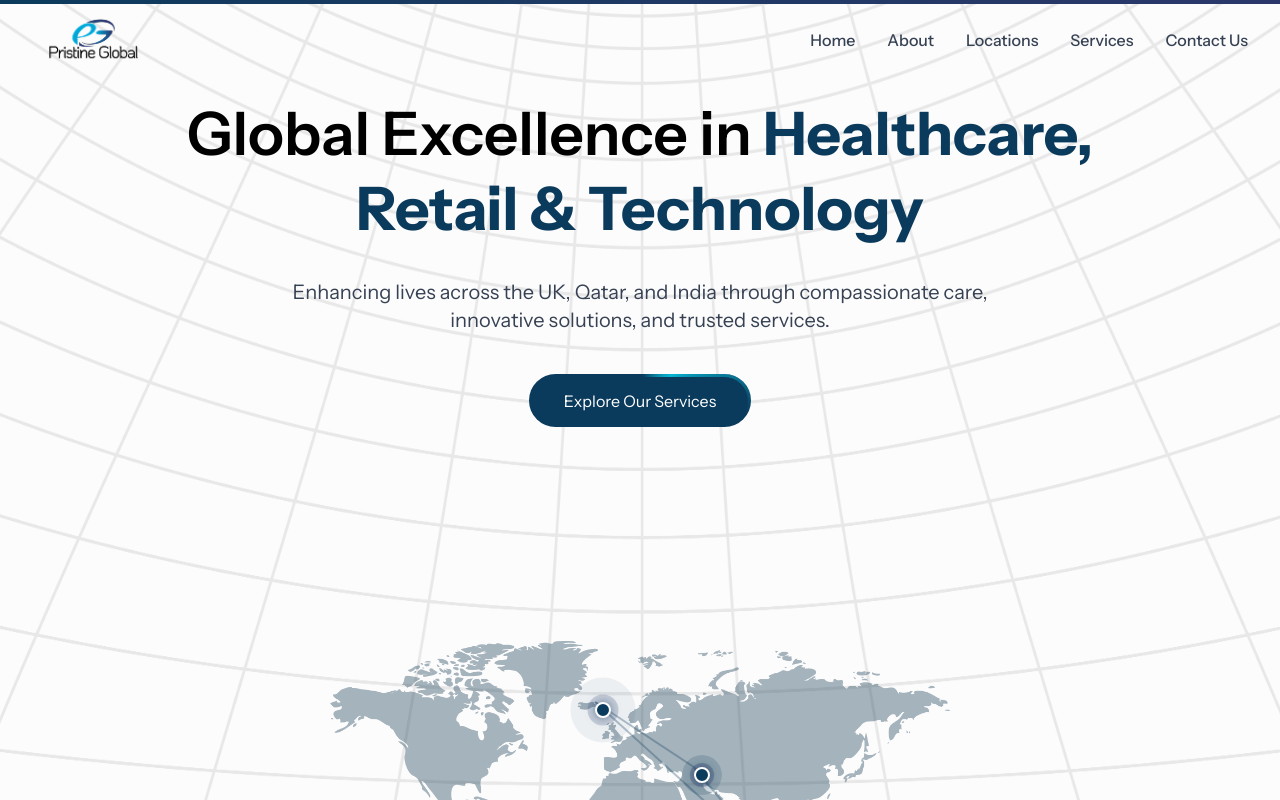
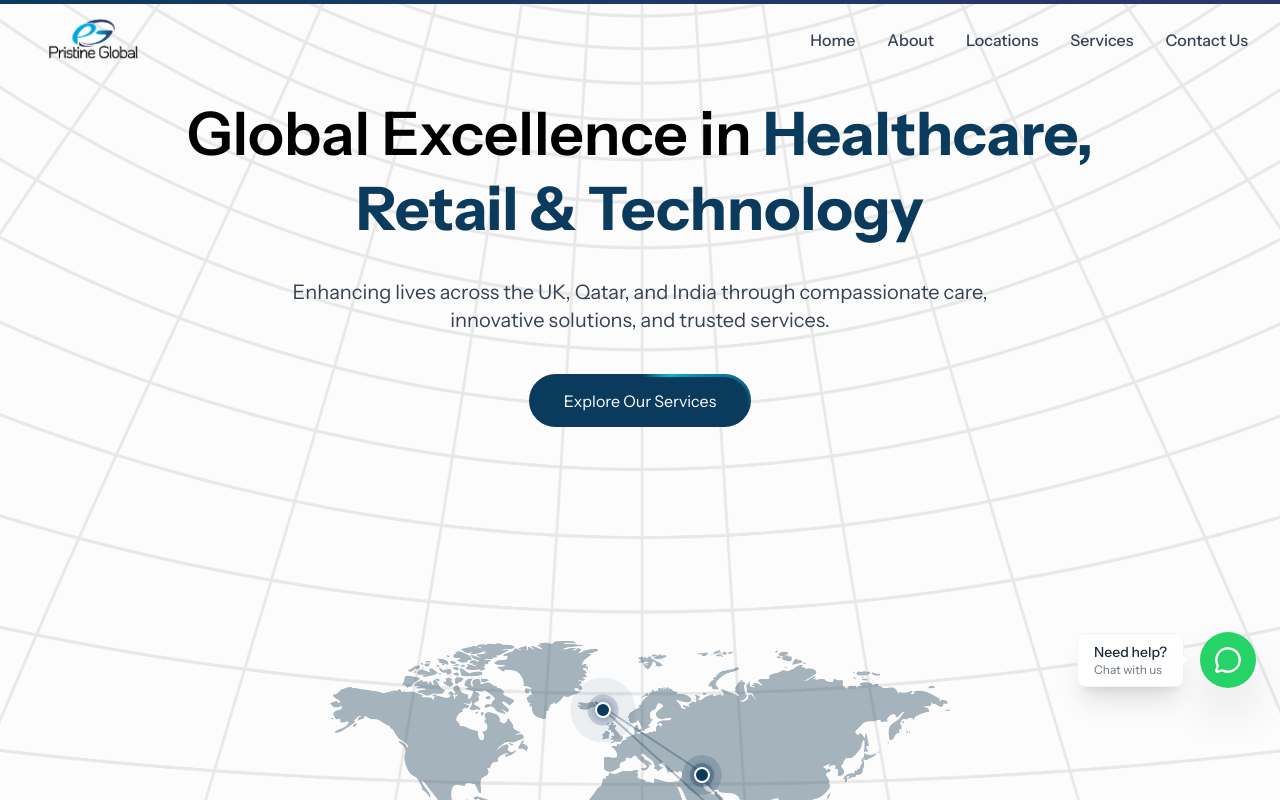
Before and after one commit to sfwnmuhd/PristineGlobal, a React (Vite) app: page / in a window 1280 px wide. Shown: the top 800 px of the page. Built offline with nearby package versions, Linux system fonts and the light colour scheme.

Commit message:
floating whatsapp button added

```diff
--- a/src/App.jsx
+++ b/src/App.jsx
@@ -10,6 +10,7 @@ import CallToActionSection from './components/CallToActionSection'
 import Footer from './components/Footer'
 import ScrollProgressIndicator from './components/ScrollProgressIndicator'
 import BackToTop from './components/BackToTop'
+import FloatingWhatsApp from './components/FloatingWhatsApp'
 
 
 
@@ -37,6 +38,7 @@ const App = () => {
       </section>
       <Footer />
       <BackToTop />
+      <FloatingWhatsApp />
     </div>
   )
 }
--- /dev/null
+++ b/src/components/FloatingWhatsApp.jsx
@@ -0,0 +1,95 @@
+import { useState } from 'react'
+import { motion, AnimatePresence } from 'framer-motion'
+import { MessageCircle, X } from 'lucide-react'
+
+const FloatingWhatsApp = () => {
+  const [showChatView, setShowChatView] = useState(false)
+
+  const handleWhatsAppClick = () => {
+    if (showChatView) {
+      window.open('https://wa.me/97477651525', '_blank')
+    } else {
+      setShowChatView(true)
+    }
+  }
+
+  return (
+    <div className='fixed bottom-4 right-4 sm:bottom-28 sm:right-6 z-50'>
+      <AnimatePresence>
+        {showChatView && (
+          <motion.div
+            initial={{ opacity: 0, scale: 0.8, x: 20 }}
+            animate={{ opacity: 1, scale: 1, x: 0 }}
+            exit={{ opacity: 0, scale: 0.8, x: 20 }}
+            transition={{ duration: 0.3 }}
+            className='mb-4 mr-2'
+          >
+            <div className='bg-white rounded-2xl shadow-2xl p-4 max-w-xs border border-gray-100 relative'>
+              <button
+                onClick={() => setShowChatView(false)}
+                className='absolute top-2 right-2 text-gray-400 hover:text-gray-600 transition-colors'
+              >
+                <X className='w-4 h-4' />
+              </button>
+
+              <div className='flex items-center space-x-3 mb-3'>
+                <div className='w-10 h-10 bg-[#25D366] rounded-full flex items-center justify-center'>
+                  <MessageCircle className='w-5 h-5 text-white' />
+                </div>
+                <div>
+                  <h4 className='font-semibold text-gray-800 text-sm'>Need Help?</h4>
+                  <p className='text-xs text-gray-500'>We're here to assist you</p>
+                </div>
+              </div>
+
+              <p className='text-sm text-gray-600 mb-4'>
+                Chat with us for instant support and get your questions answered quickly.
+              </p>
+
+              <motion.button
+                whileHover={{ scale: 1.02 }}
+                whileTap={{ scale: 0.98 }}
+                onClick={handleWhatsAppClick}
+                className='w-full bg-[#25D366] text-white font-medium py-2 px-4 rounded-xl hover:bg-[#20c157] transition-colors duration-300 flex items-center justify-center space-x-2'
+              >
+                <MessageCircle className='w-4 h-4' />
+                <span>Start Chat</span>
+              </motion.button>
+            </div>
+          </motion.div>
+        )}
+      </AnimatePresence>
+
+      <div className='flex items-center'>
+        {/* Always visible "Need help? Chat with us" text */}
+        <motion.div
+          initial={{ opacity: 0, x: 20 }}
+          animate={{ opacity: 1, x: 0 }}
+          transition={{ duration: 0.5 }}
+          className='mr-2 sm:mr-4 bg-white rounded-lg shadow-xl px-3 sm:px-4 py-2 whitespace-nowrap border border-gray-100 relative hidden sm:block'
+        >
+          <div className='text-sm font-medium text-gray-800'>Need help?</div>
+          <div className='text-xs text-gray-500'>Chat with us</div>
+
+          {/* Arrow pointing to the button */}
+          <div className='absolute right-0 top-1/2 transform translate-x-1 -translate-y-1/2 w-0 h-0 border-l-4 border-l-white border-t-4 border-t-transparent border-b-4 border-b-transparent'></div>
+        </motion.div>
+
+        {/* WhatsApp button */}
+        <motion.div
+          whileHover={{ scale: 1.1 }}
+          whileTap={{ scale: 0.9 }}
+          onClick={handleWhatsAppClick}
+          className='w-14 h-14 bg-[#25D366] rounded-full flex items-center justify-center cursor-pointer shadow-2xl hover:shadow-green-500/25 transition-all duration-300 relative'
+        >
+          <MessageCircle className='w-7 h-7 text-white' />
+
+          {/* Pulse animation */}
+          <div className='absolute inset-0 rounded-full bg-[#25D366] animate-ping opacity-75'></div>
+        </motion.div>
+      </div>
+    </div>
+  )
+}
+
+export default FloatingWhatsApp
```
